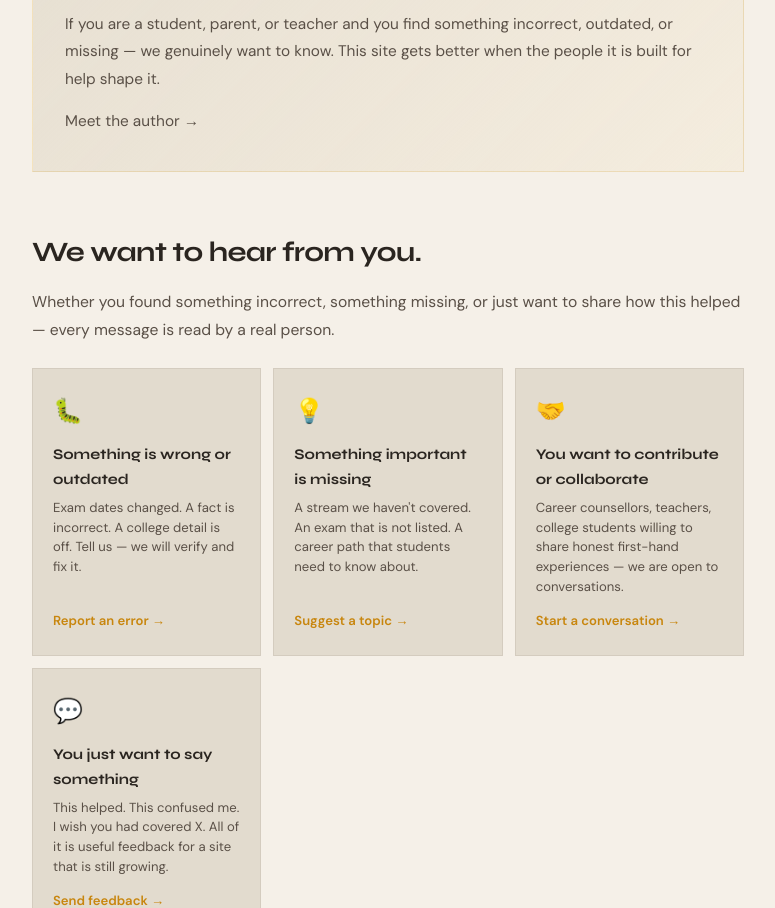
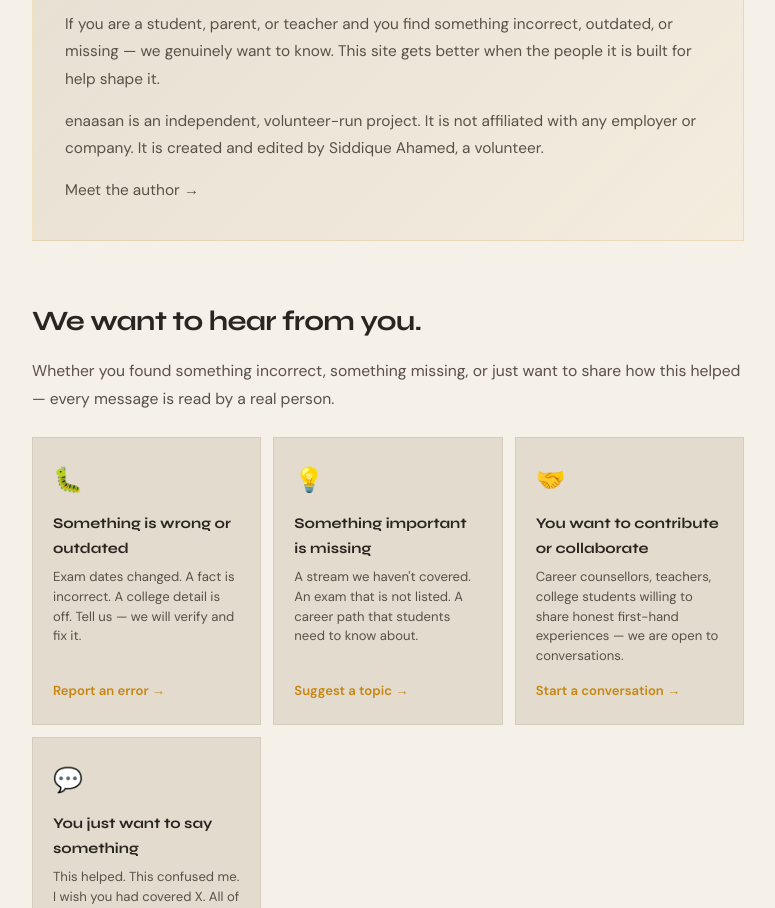
Before and after one commit to siddiquema/enaasan, a plain HTML site: page about.html in a window 1280 px wide. Shown: the part 3990-4898 px from the top of the page, without its empty margins (252-1027 px from the left). Drawn offline with nearby package versions, Linux system fonts and the light colour scheme.

Commit message:
About page: state that enaasan is an independent, volunteer-run project
English only for now (no data-i18n key), so the translation check is unaffected.

Co-Authored-By: Claude Sonnet 5.5 <noreply@anthropic.com>

```diff
--- a/about.html
+++ b/about.html
@@ -280,6 +280,7 @@
 <p data-i18n="about.origin.name_meaning">The name comes from Tamil: en (my) + aasan (teacher). The word felt right — not a formal institution, not a coaching centre, but a personal guide. Someone in your corner who explains things clearly and does not have an agenda.</p>
 <p data-i18n="about.origin.body2">The domain was registered on 17 June 2026. This is early — the site will grow, new pages will be added, and the Ask Enaasan feature will go live once it can be done responsibly. What you see today is a foundation, not a finished product.</p>
 <p data-i18n="about.origin.feedback">If you are a student, parent, or teacher and you find something incorrect, outdated, or missing — we genuinely want to know. This site gets better when the people it is built for help shape it.</p>
+<p>enaasan is an independent, volunteer-run project. It is not affiliated with any employer or company. It is created and edited by Siddique Ahamed, a volunteer.</p>
 <p><a href="/author/siddique-ahamed/">Meet the author →</a></p>
 </div>
 </div>
```
